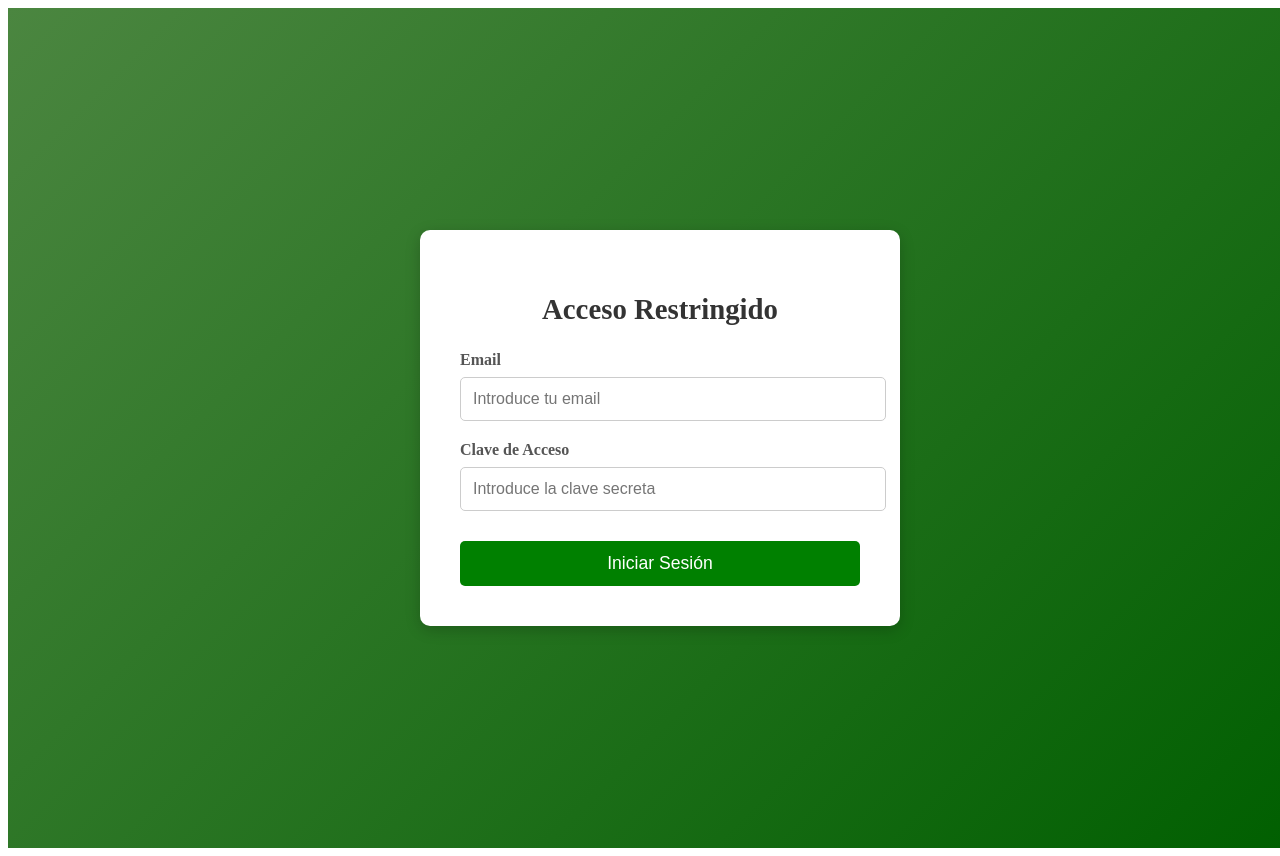
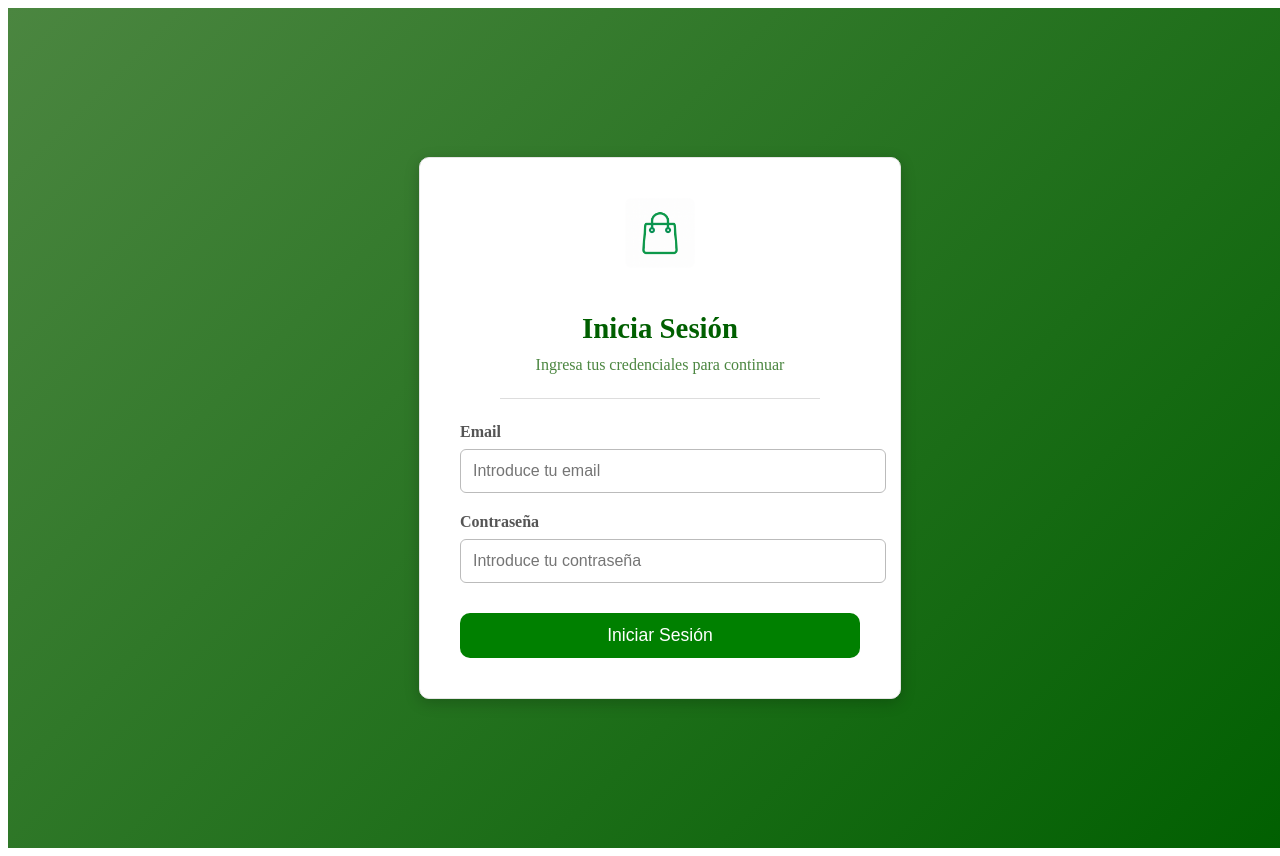
Before and after one commit to de123kl/E-Comerce, a website: page index.html in a window 1280 px wide. Shown: the top 856 px of the page. Drawn offline with Linux system fonts and the light colour scheme.

Commit message:
Add: Detalles adicionales al login

```diff
--- a/index.html
+++ b/index.html
@@ -9,8 +9,11 @@
   <body>
     <section class="login-container">
       <div class="login-box">
-        <h2>Acceso Restringido</h2>
+        <img src="img/Logo.png" alt="logo" class="login-logo" />
 
+        <h2>Inicia Sesión</h2>
+        <p class="login-subtitulo">Ingresa tus credenciales para continuar</p>
+        <div class="divisor-login"></div>
         <form onsubmit="return validarLogin(event);">
           <div class="input-group">
             <label for="email">Email</label>
@@ -24,12 +27,12 @@
           </div>
 
           <div class="input-group">
-            <label for="password">Clave de Acceso</label>
+            <label for="password">Contraseña</label>
             <input
               type="password"
               id="password"
               name="password"
-              placeholder="Introduce la clave secreta"
+              placeholder="Introduce tu contraseña"
               required
             />
           </div>
--- a/login.css
+++ b/login.css
@@ -10,6 +10,23 @@
   padding: 1.25rem; /* 20px de padding */
 }
 
+/* Logo centrado arriba */
+.login-logo {
+  width: 4.375rem;
+  height: 4.375rem;
+  object-fit: cover;
+  margin-bottom: 1rem;
+  border-radius: 0.5rem;
+}
+
+/* Subtítulo */
+.login-subtitulo {
+  margin-top: -0.3125rem;
+  margin-bottom: 1.5rem;
+  color: rgb(75, 134, 64); /* verde más claro */
+  font-size: 1rem;
+}
+
 /* La caja del formulario */
 .login-box {
   background: white;
@@ -19,11 +36,12 @@
   width: 100%;
   max-width: 25rem; /* 400px, el ancho máximo */
   text-align: center;
+  border: 1px solid #e5e5e5;
 }
 
 .login-box h2 {
-  margin-bottom: 1.5625rem; /* 25px */
-  color: #333;
+  margin-bottom: 1rem; /* 25px */
+  color: rgb(0, 95, 0);
   font-size: 1.8rem;
 }
 
@@ -42,11 +60,17 @@
 
 .input-group input {
   width: 100%;
-  padding: 0.75rem; /* 12px */
-  border: 1px solid #ccc;
-  border-radius: 0.3125rem; /* 5px */
+  padding: 0.75rem;
+  border: 1px solid #bbb;
+  border-radius: 0.375rem;
   font-size: 1rem;
-  transition: border-color 0.3s;
+  transition: 0.25s ease;
+}
+
+.input-group input:focus {
+  border-color: rgb(75, 134, 64);
+  box-shadow: 0 0 6px rgba(75, 134, 64, 0.3);
+  outline: none;
 }
 
 .input-group input:focus {
@@ -59,7 +83,7 @@
   width: 100%;
   padding: 0.75rem; /* 12px */
   border: none;
-  border-radius: 0.3125rem; /* 5px */
+  border-radius: 0.625rem; /* 5px */
   background-color: green;
   color: white;
   font-size: 1.1rem;
@@ -70,6 +94,13 @@
 
 .login-button:hover {
   background-color: rgb(0, 95, 0);
+}
+
+.divisor-login {
+  width: 80%;
+  height: 1px;
+  background-color: #ddd;
+  margin: 1rem auto 1.5rem;
 }
 
 /* -------------------------------------- */
```
